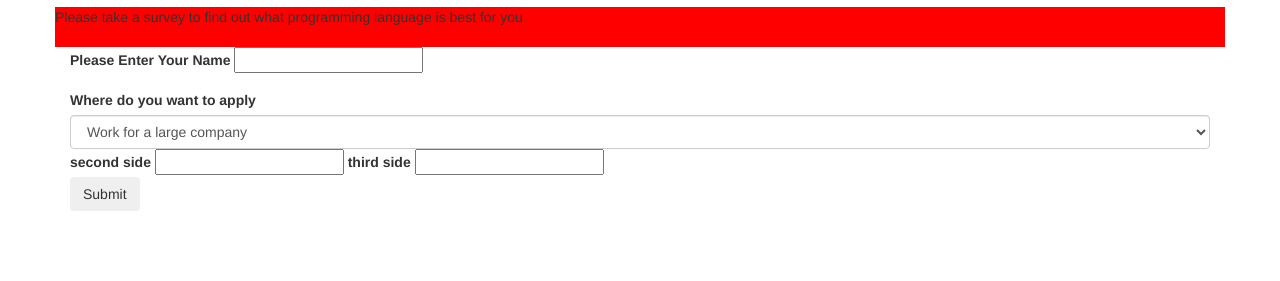
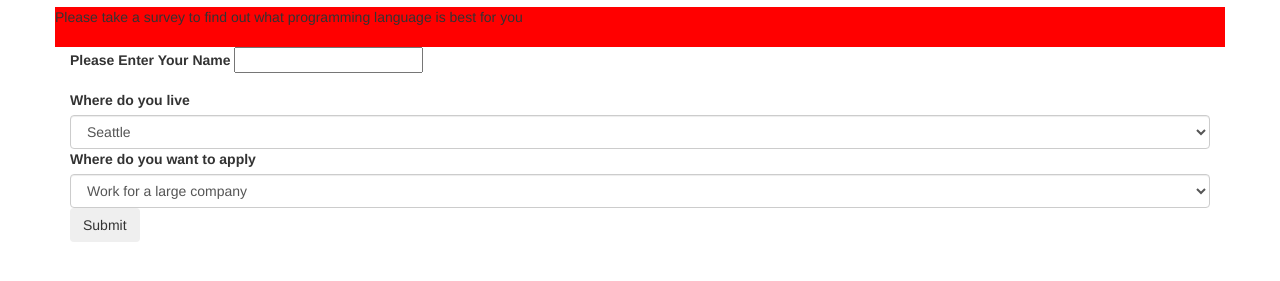
Before and after one commit to akjolilgiz/Track-suggester, a plain HTML site: page index.html in a window 1280 px wide. Shown: the part 63-344 px from the top of the page. Drawn offline with Linux system fonts and the light colour scheme.

Commit message:
add another form to pick a city

```diff
--- a/index.html
+++ b/index.html
@@ -21,6 +21,12 @@
           <input id="name" type="text">
         </div>
 
+        <label for="city">Where do you live</label>
+        <select class="form-control" id="purpose">
+          <option value="1">Seattle</option>
+          <option value="2">Oregon</option>
+        </select>
+
         <label for="purpose">Where do you want to apply</label>
         <select class="form-control" id="purpose">
           <option value="1">Work for a large company</option>
@@ -29,10 +35,7 @@
           <option value="4">Build Interactive Webpages</option>
         </select>
 
-        <label for="second">second side</label>
-        <input id="second" type="text">
-        <label for="third">third side</label>
-        <input id="third" type="text">
+
 
         <button type="submit" class="btn">Submit</button>
       </form>
```
